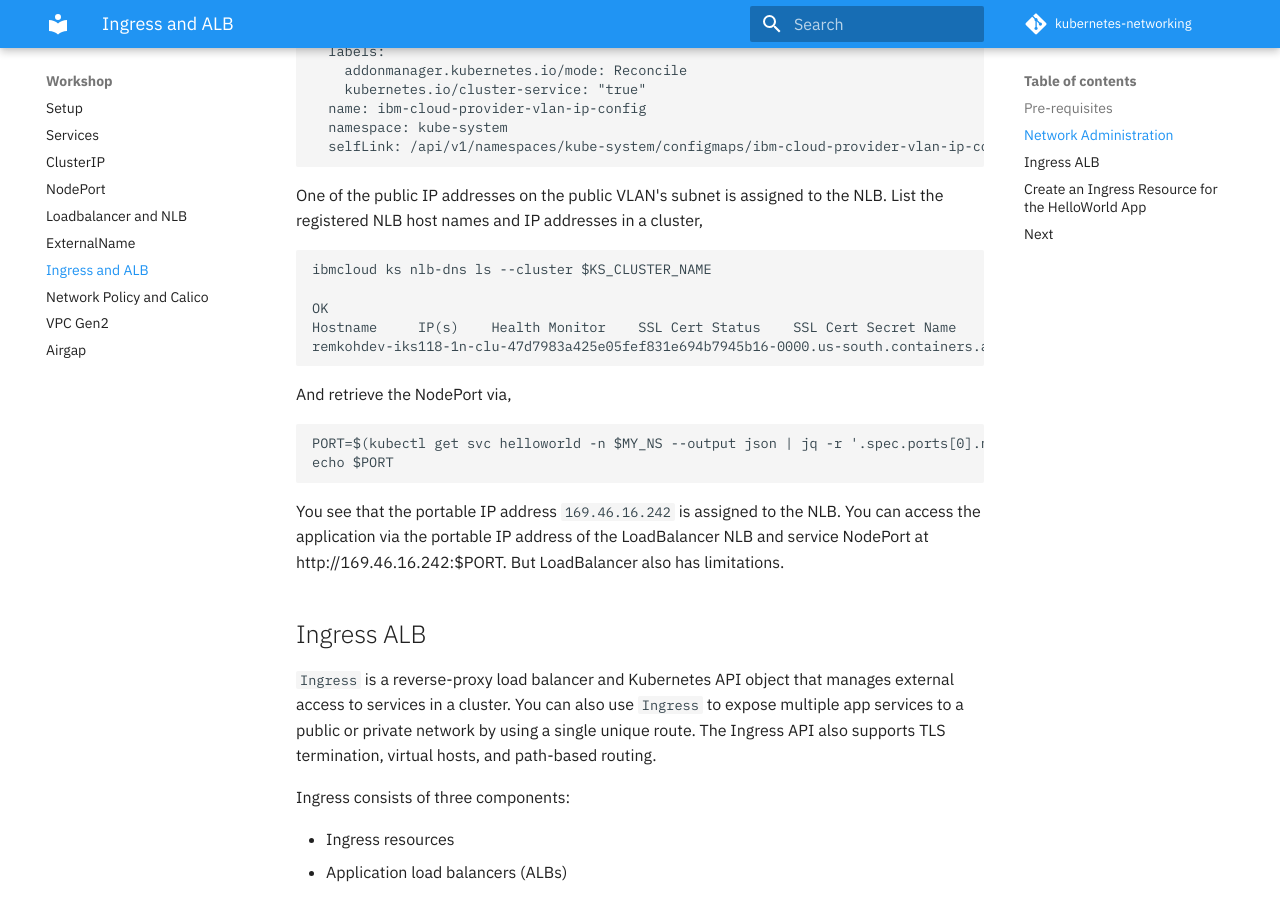
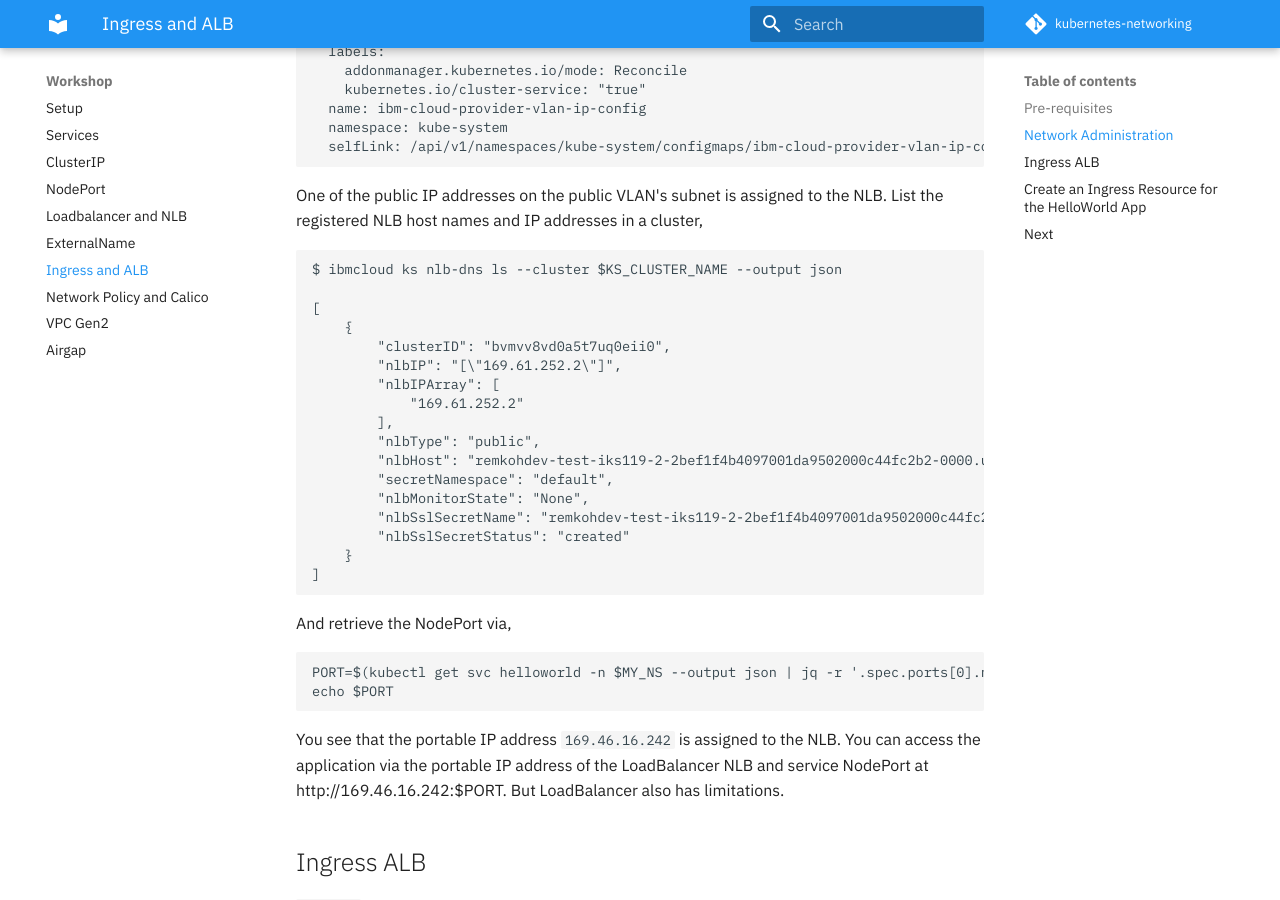
Before and after one commit to IBM/kubernetes-networking, an MkDocs documentation site: the page built from docs/ingress-alb.md, in a window 1280 px wide and 900 px high, scrolled down 3393 px. Built offline with MkDocs 1.6.1 and Material for MkDocs 9.7.7, drawn with Linux system fonts in a browser that asks for light colours; comment, search, counter and statistics services are not loaded.

Commit message:
Update ingress-alb.md

````diff
--- a/docs/ingress-alb.md
+++ b/docs/ingress-alb.md
@@ -168,11 +168,23 @@ metadata:
 One of the public IP addresses on the public VLAN's subnet is assigned to the NLB. List the registered NLB host names and IP addresses in a cluster,
 
 ```
-ibmcloud ks nlb-dns ls --cluster $KS_CLUSTER_NAME
+$ ibmcloud ks nlb-dns ls --cluster $KS_CLUSTER_NAME --output json
 
-OK
-Hostname     IP(s)    Health Monitor    SSL Cert Status    SSL Cert Secret Name    Secret Namespace
-remkohdev-iks118-1n-clu-47d7983a425e05fef831e694b7945b16-0000.us-south.containers.appdomain.cloud    169.46.16.242    None    created    remkohdev-iks118-1n-clu-47d7983a425e05fef831e694b7945b16-0000    default
+[
+    {
+        "clusterID": "bvmvv8vd0a5t7uq0eii0",
+        "nlbIP": "[\"169.61.252.2\"]",
+        "nlbIPArray": [
+            "169.61.252.2"
+        ],
+        "nlbType": "public",
+        "nlbHost": "remkohdev-test-iks119-2-2bef1f4b4097001da9502000c44fc2b2-0000.us-south.containers.appdomain.cloud",
+        "secretNamespace": "default",
+        "nlbMonitorState": "None",
+        "nlbSslSecretName": "remkohdev-test-iks119-2-2bef1f4b4097001da9502000c44fc2b2-0000",
+        "nlbSslSecretStatus": "created"
+    }
+]
 ```
 
 And retrieve the NodePort via,
````
